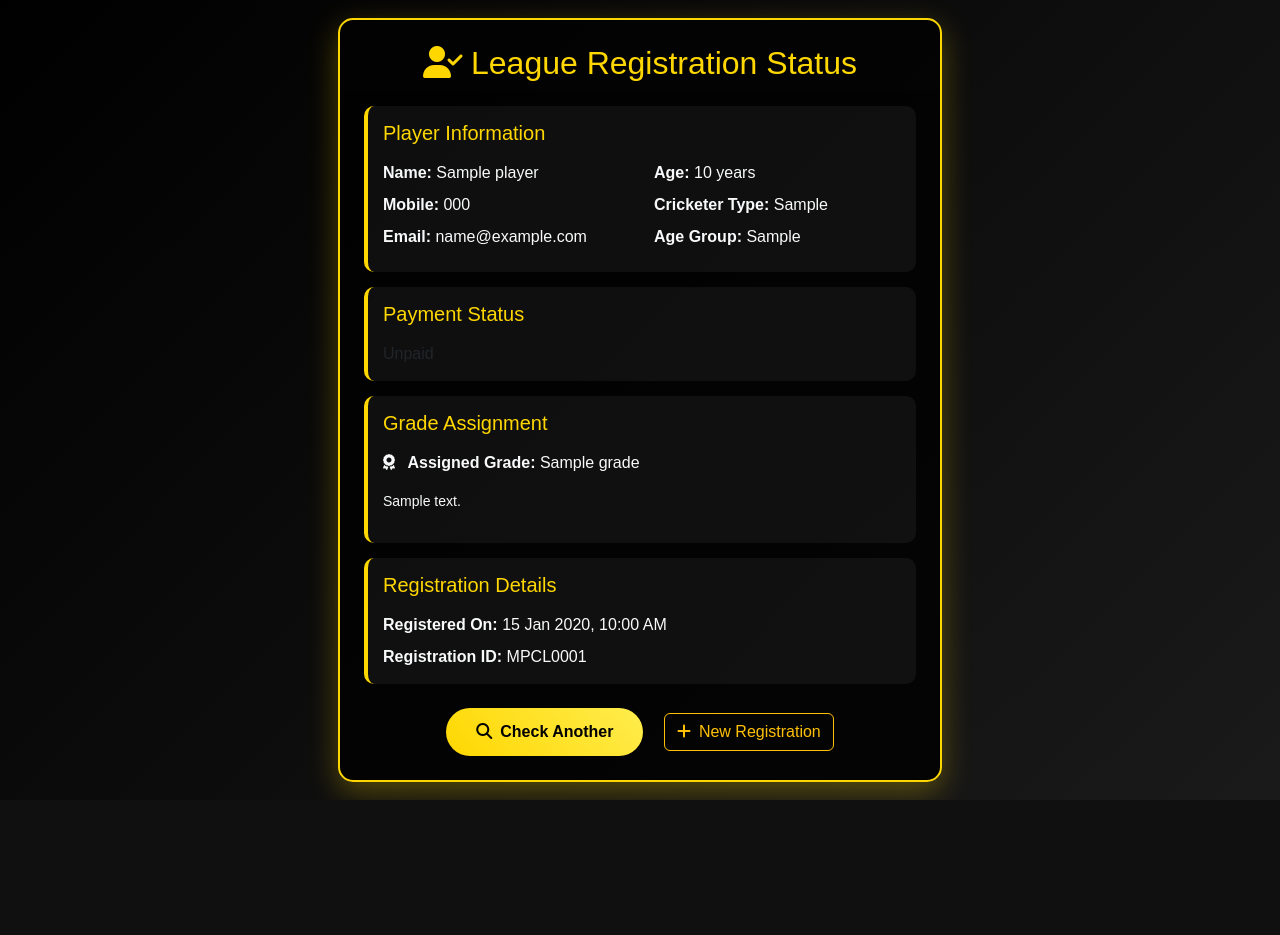
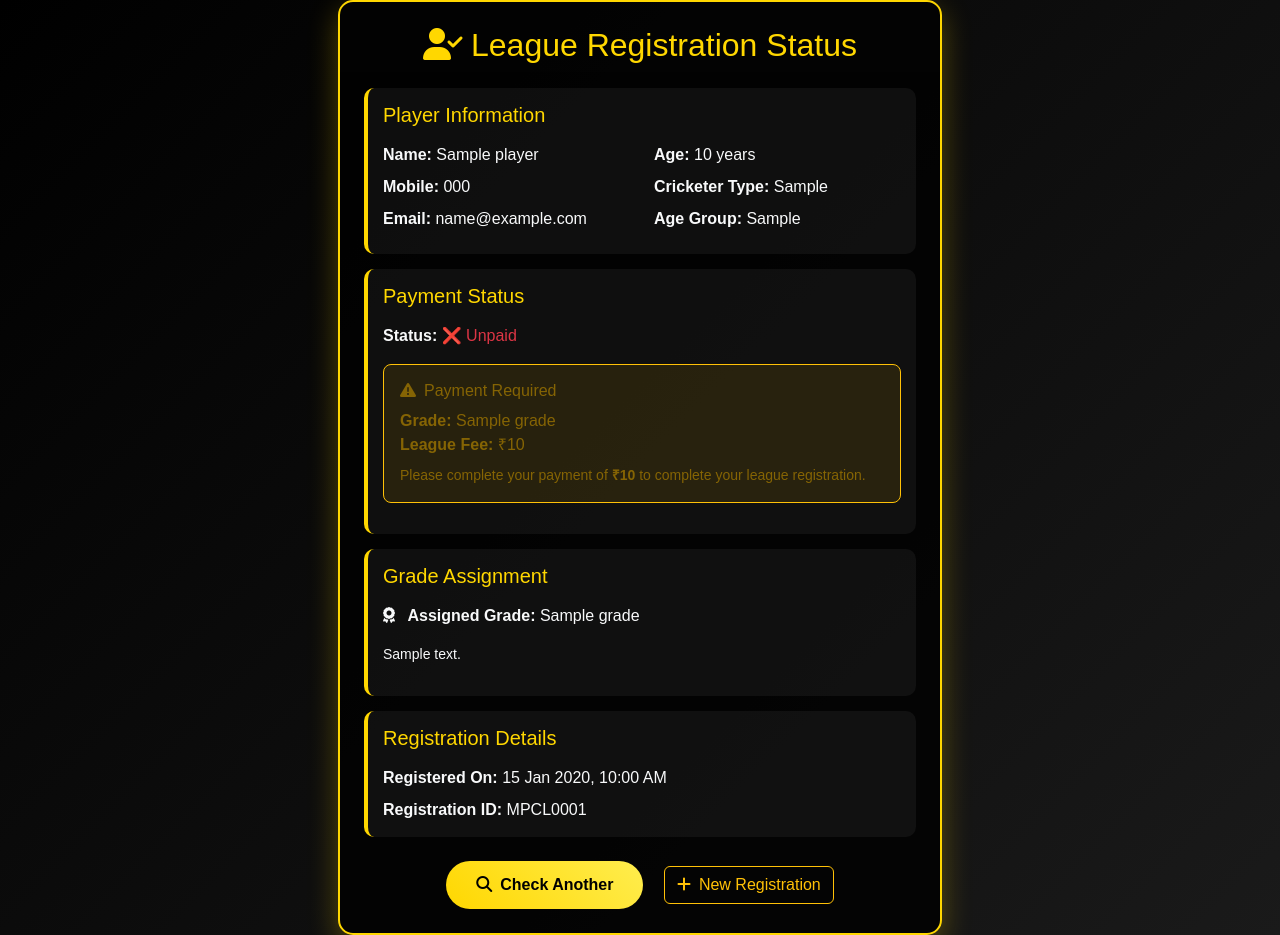
Before and after one commit to webdevshivam/cricket-mangement-2, a CodeIgniter 4 app: the page made by app/Views/frontend/league/status_result.php in a window 1280 px wide. Before the commit the page ends 800 px from the top, so only its background shows below. Run offline with PHP 8.4 and a stand-in for CodeIgniter, Linux system fonts and the light colour scheme; the template is opened without the code that fills it: most values are stand-ins (such as "Sample title", 1, 10 or a date in 2020); some libraries are stand-ins or nearby versions.

Commit message:
Assistant checkpoint: Add fee information for unpaid league players
Assistant generated file changes:
- app/Views/frontend/league/status_result.php: Add fee information for unpaid players based on their grade, Add CSS styles for alert boxes
- app/Controllers/LeagueRegistrationController.php: Ensure grade information is fetched properly for status check

---

User prompt:

in check status --> if player status is unpaid , then ask to fees according their grade to complete league resgitration

Replit-Commit-Author: Assistant
Replit-Commit-Session-Id: 9f5881fd-645c-4233-882a-26a8c9073a03

```diff
--- a/app/Views/frontend/league/status_result.php
+++ b/app/Views/frontend/league/status_result.php
@@ -48,6 +48,20 @@
             margin-bottom: 15px;
             border-left: 4px solid #ffd700;
         }
+        .alert {
+            border-radius: 8px;
+            border: 1px solid;
+        }
+        .alert-warning {
+            background-color: rgba(255, 193, 7, 0.1);
+            border-color: #ffc107;
+            color: #856404;
+        }
+        .alert-info {
+            background-color: rgba(13, 202, 240, 0.1);
+            border-color: #0dcaf0;
+            color: #055160;
+        }
     </style>
 </head>
 <body>
@@ -92,11 +106,36 @@
 
                         <div class="info-item">
                             <h5 class="text-golden mb-3">Payment Status</h5>
+                            <div class="row">
+                                <div class="col-12">
+                                    <p class="text-light mb-2">
+                                        <strong>Status:</strong>
+                                        <span class="<?= $player['payment_status'] == 'paid' ? 'status-paid' : 'status-unpaid' ?>">
+                                            <?= $player['payment_status'] == 'paid' ? '✅ Paid' : '❌ Unpaid' ?>
+                                        </span>
+                                    </p>
 
-
-                                        <?= $player['payment_status'] == 'paid' ? 'Paid' : 'Unpaid' ?>
-
-
+                                    <?php if ($player['payment_status'] != 'paid' && $grade): ?>
+                                    <div class="alert alert-warning mt-3">
+                                        <h6 class="mb-2"><i class="fas fa-exclamation-triangle me-2"></i>Payment Required</h6>
+                                        <p class="mb-2">
+                                            <strong>Grade:</strong> <?= esc($grade['title']) ?><br>
+                                            <strong>League Fee:</strong> ₹<?= esc($grade['league_fee']) ?>
+                                        </p>
+                                        <p class="mb-0 small">
+                                            Please complete your payment of <strong>₹<?= esc($grade['league_fee']) ?></strong> to complete your league registration.
+                                        </p>
+                                    </div>
+                                    <?php elseif ($player['payment_status'] != 'paid' && !$grade): ?>
+                                    <div class="alert alert-info mt-3">
+                                        <h6 class="mb-2"><i class="fas fa-info-circle me-2"></i>Grade Assignment Pending</h6>
+                                        <p class="mb-0 small">
+                                            Your grade is being assigned. Once assigned, you will see the fee details here.
+                                        </p>
+                                    </div>
+                                    <?php endif; ?>
+                                </div>
+                            </div>
                         </div>
 
                         <?php if ($grade): ?>
```
Also changed, not shown: app/Controllers/LeagueRegistrationController.php (+13 -4 lines).
